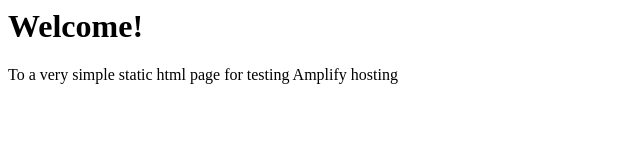
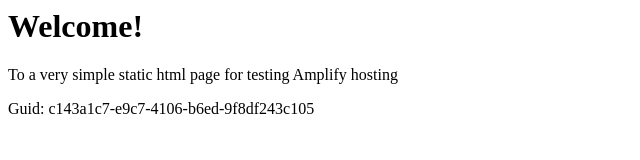
Before and after one commit to aws-aemilia-syd/Github-PR-Commit-Integration-Test-DoNotTouch-v0-preprod-ap-southeast-2, a website: page src/index.html in a window 1280 px wide. Shown: the whole page, without its empty margins (0-640 px from the left). Drawn offline with Linux system fonts and the light colour scheme.

Commit message:
commit from integ tests

```diff
--- a/src/index.html
+++ b/src/index.html
@@ -1,3 +1,5 @@
+
+
 <html lang="en">
 
 <head>
@@ -10,6 +12,6 @@
 <body>
     <h1>Welcome!</h1>
     <p>To a very simple static html page for testing Amplify hosting</p>
-</body>
+    <p>Guid: c143a1c7-e9c7-4106-b6ed-9f8df243c105</p></body>
 
 </html>
```
